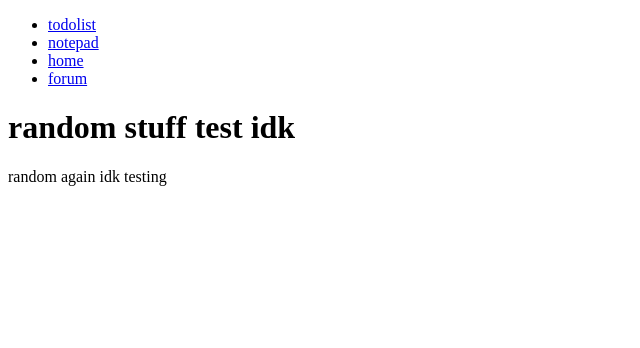
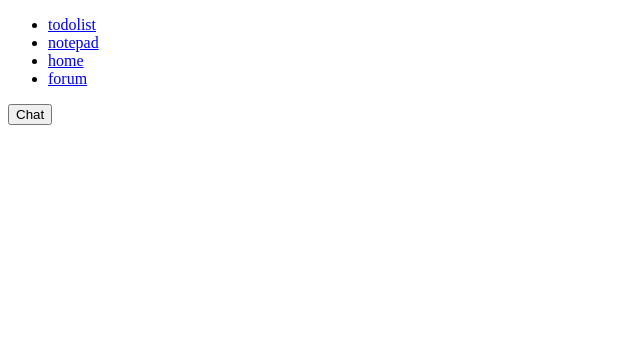
Before and after one commit to PRO-grammersss/Edu-hub, a Python web app: template main/templates/index.html in a window 1280 px wide. Shown: the top 348 px of the page, without its empty margins (0-640 px from the left). Run offline with Jinja, Linux system fonts and the light colour scheme; the template is opened without the code that fills it, so the values that code supplies are empty.

Commit message:
Update index.html

```diff
--- a/main/templates/index.html
+++ b/main/templates/index.html
@@ -10,17 +10,12 @@
             <li><a target="_blank" href="index.html">home</a></li>
             <li><a target="_blank" href="forum.html">forum</a></li>
         </ul>
+        <link rel="stylesheet" href="style.css">
     </header>
 </head>
 
 <body>
-    <link rel="stylesheet" href="style.css">
-    <h1>random stuff test idk</h1>
-    <p>random again idk testing</p>
-
-
-
-
+    <button type="button">Chat</button>
 </body>
 
 
```
